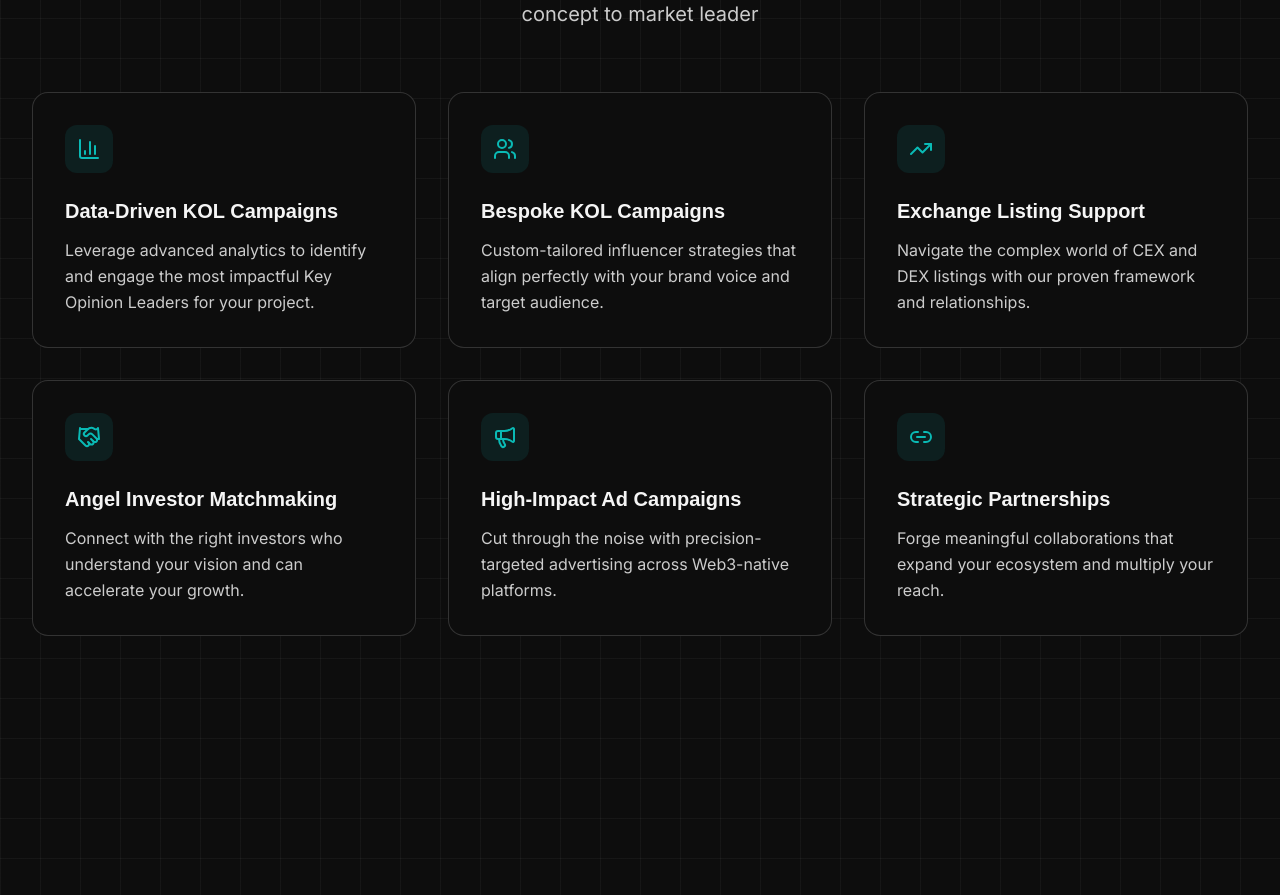
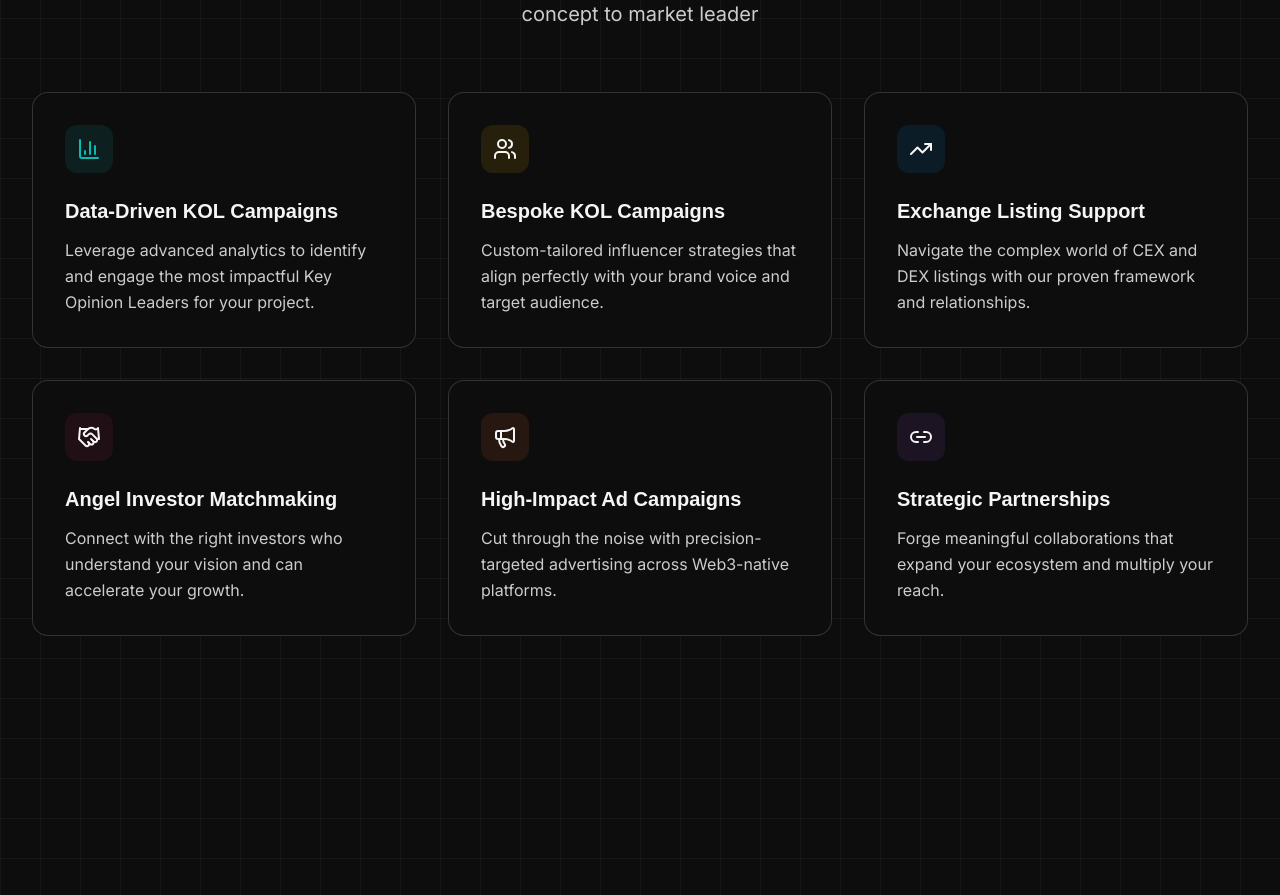
Before and after one commit to sizingibiler/alie-web3-agency, a Next.js app: page / in a window 1280 px wide. Shown: the part 2742-3637 px from the top of the page. Built offline with nearby package versions, Linux system fonts and the light colour scheme; a web font is replaced by a local one.

Commit message:
Add colorful icons to services section - each service has unique color

```diff
--- a/src/components/sections/OurStackSection.tsx
+++ b/src/components/sections/OurStackSection.tsx
@@ -14,32 +14,44 @@ const services = [
   {
     icon: BarChart3,
     title: 'Data-Driven KOL Campaigns',
-    description: 'Leverage advanced analytics to identify and engage the most impactful Key Opinion Leaders for your project.'
+    description: 'Leverage advanced analytics to identify and engage the most impactful Key Opinion Leaders for your project.',
+    color: 'tiffany-blue', // Turkuaz - Data ve analitik için
+    glowColor: 'rgba(10, 186, 181, 0.1)'
   },
   {
     icon: Users,
     title: 'Bespoke KOL Campaigns',
-    description: 'Custom-tailored influencer strategies that align perfectly with your brand voice and target audience.'
+    description: 'Custom-tailored influencer strategies that align perfectly with your brand voice and target audience.',
+    color: 'signal-gold', // Altın - Premium hizmet için
+    glowColor: 'rgba(255, 182, 0, 0.1)'
   },
   {
     icon: TrendingUp,
     title: 'Exchange Listing Support',
-    description: 'Navigate the complex world of CEX and DEX listings with our proven framework and relationships.'
+    description: 'Navigate the complex world of CEX and DEX listings with our proven framework and relationships.',
+    color: 'data-blue', // Mavi - Exchange ve büyüme için
+    glowColor: 'rgba(0, 158, 255, 0.1)'
   },
   {
     icon: Handshake,
     title: 'Angel Investor Matchmaking',
-    description: 'Connect with the right investors who understand your vision and can accelerate your growth.'
+    description: 'Connect with the right investors who understand your vision and can accelerate your growth.',
+    color: 'service-pink', // Pembe - Yatırım ve ortaklık için
+    glowColor: 'rgba(194, 30, 86, 0.1)'
   },
   {
     icon: Megaphone,
     title: 'High-Impact Ad Campaigns',
-    description: 'Cut through the noise with precision-targeted advertising across Web3-native platforms.'
+    description: 'Cut through the noise with precision-targeted advertising across Web3-native platforms.',
+    color: 'service-orange', // Turuncu - Reklam ve pazarlama için
+    glowColor: 'rgba(255, 107, 53, 0.1)'
   },
   {
     icon: Link2,
     title: 'Strategic Partnerships',
-    description: 'Forge meaningful collaborations that expand your ecosystem and multiply your reach.'
+    description: 'Forge meaningful collaborations that expand your ecosystem and multiply your reach.',
+    color: 'service-purple', // Mor - Stratejik ortaklıklar için
+    glowColor: 'rgba(157, 78, 221, 0.1)'
   }
 ]
 
@@ -96,14 +108,23 @@ export default function OurStackSection() {
               key={index}
               variants={itemVariants}
               whileHover={{ y: -8 }}
-              className="group relative p-8 rounded-2xl bg-void-black border border-neutral-gray/20 hover:border-tiffany-blue/50 transition-all duration-300"
+              className={`group relative p-8 rounded-2xl bg-void-black border border-neutral-gray/20 hover:border-${service.color}/50 transition-all duration-300`}
             >
               {/* Glow effect on hover */}
-              <div className="absolute inset-0 rounded-2xl bg-tiffany-blue/10 opacity-0 group-hover:opacity-100 blur-xl transition-opacity duration-300" />
+              <div
+                className="absolute inset-0 rounded-2xl opacity-0 group-hover:opacity-100 blur-xl transition-opacity duration-300"
+                style={{ backgroundColor: service.glowColor }}
+              />
 
               <div className="relative">
                 {/* Icon */}
-                <div className="mb-6 inline-flex p-3 rounded-xl bg-tiffany-blue/10 text-tiffany-blue group-hover:bg-tiffany-blue/20 transition-colors duration-300">
+                <div
+                  className={`mb-6 inline-flex p-3 rounded-xl text-${service.color} group-hover:bg-opacity-20 transition-colors duration-300`}
+                  style={{
+                    backgroundColor: service.glowColor,
+                    '--hover-bg': service.glowColor.replace('0.1', '0.2')
+                  } as React.CSSProperties}
+                >
                   <service.icon className="w-6 h-6" />
                 </div>
 
--- a/tailwind.config.ts
+++ b/tailwind.config.ts
@@ -15,6 +15,9 @@ const config: Config = {
         'data-blue': '#009EFF',
         'quantum-white': '#F5F5F5',
         'neutral-gray': '#CCCCCC',
+        'service-pink': '#C21E56',
+        'service-orange': '#FF6B35',
+        'service-purple': '#9D4EDD',
       },
       fontFamily: {
         'satoshi': ['Satoshi', 'sans-serif'],
```
